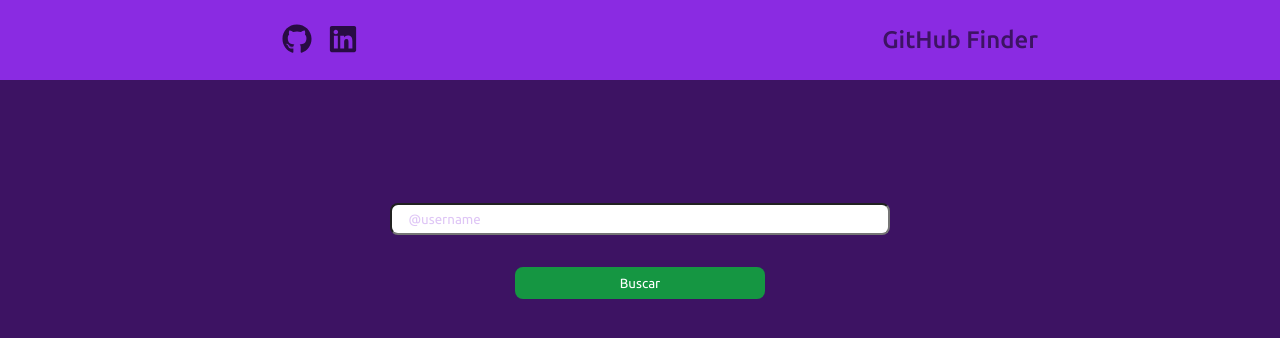
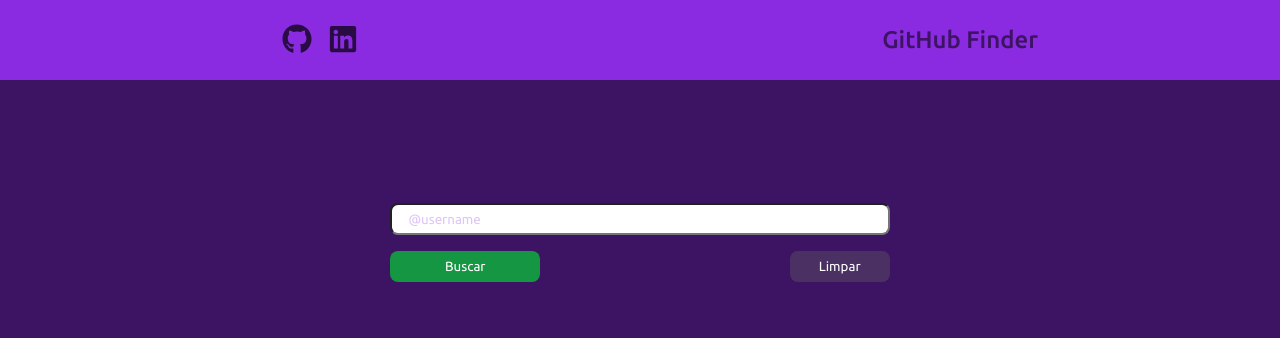
Before and after one commit to thejohnpg/github-finder, a React (Create React App) app: page / in a window 1280 px wide. Shown: the top 338 px of the page. Built offline with nearby package versions, Linux system fonts and the light colour scheme.

Commit message:
chore: add clean list

```diff
--- a/package.json
+++ b/package.json
@@ -9,7 +9,8 @@
     "react": "^16.9.0",
     "react-dom": "^16.9.0",
     "react-icons": "^3.10.0",
-    "react-scripts": "3.1.2"
+    "react-scripts": "3.1.2",
+    "react-toastify": "^5.5.0"
   },
   "scripts": {
     "start": "react-scripts start",
--- a/src/components/Container/Container.css
+++ b/src/components/Container/Container.css
@@ -28,7 +28,6 @@
 
 .buttonAdd {
     width: 40%;
-    height: 4vh;
     background-color: #159642;
     padding: 8px;
     outline: none;
@@ -53,11 +52,50 @@
     width: 100%;
 }
 
+.buttonGoAndClean {
+    display: flex;
+    justify-content: space-between;
+    align-items: center;
+    width: 80%;
+}
+.buttonClean {
+    background-color: #4B3163;
+    padding: 8px;
+    outline: none;
+    border: none;
+    border-radius: 8px;
+    color: #fff;
+    margin-top: 2vh;
+    cursor: pointer;
+    transition: linear opacity 200ms;
+}
+
+.buttonClean:hover {
+    opacity: 0.7;
+}
+
 .errorMsg {
     width: 100%;
     padding: 8px;
-    color: #E6DB65;
+    color: #c179f9;
+    position: fixed;
+    bottom: 0;
+    animation-duration: 3s;
+    animation-name: slidein;
+    user-select: none;
 }
+
+@keyframes slidein {
+    from {
+      margin-bottom: -10%;
+    }
+
+    to {
+      margin-top: 0%;
+      width: 99vw;
+    }
+}
+
 
 @media (min-width: 1024px)  {
     .inputFinderGithub {
@@ -67,7 +105,13 @@
         width: 40%;
         height: 4vh;
     }
+    .buttonGoAndClean {
+        width: 40%;
+    }
     .buttonAdd {
+        width: 30%;
+    }
+    .buttonClean {
         width: 20%;
     }
 }
--- a/src/components/Container/Container.js
+++ b/src/components/Container/Container.js
@@ -50,6 +50,7 @@ class Container extends React.Component {
       };
 
       this.state.listaUsuarios.push(tempData);
+      this.state.usergithub = '';
 
       this.setState({ listaUsuarios: this.state.listaUsuarios });
 
@@ -63,7 +64,16 @@ class Container extends React.Component {
     this.setState({ usergithub: event.target.value });
   }
 
+  handleClean = event => {
+    event.preventDefault();
+    this.setState({ usergithub: '' });
+    this.setState({ msgErro: '' });
+    this.state.listaUsuarios = [];
+    this.setState({ listaUsuarios: this.state.listaUsuarios });
+  }
+
   render() {
+
     let dadosAtualizados = [];
     for (let i = 0; i < this.state.listaUsuarios.length; i++) {
       dadosAtualizados.push(
@@ -82,12 +92,12 @@ class Container extends React.Component {
           />
           <div className="errorMsg">{this.state.msgErro}</div>
 
-          <button className="buttonAdd">Buscar</button>
-
-
+          <div className="buttonGoAndClean">
+            <button className="buttonAdd">Buscar</button>
+            <button className="buttonClean" onClick={this.handleClean}>Limpar</button>
+          </div>
           {dadosAtualizados}
         </form>
-
       </div>
     );
   }
--- a/src/components/User/User.css
+++ b/src/components/User/User.css
@@ -52,6 +52,8 @@
 .companyCard {
     display: flex;
     align-self: center;
+    justify-content: center;
+    align-items: center;
     padding: 4px 0;
 }
 
--- a/src/components/User/User.js
+++ b/src/components/User/User.js
@@ -1,4 +1,6 @@
 import React from "react";
+
+import { MdBusiness, MdLocationOn, MdPerson } from "react-icons/md";
 
 import "./User.css";
 
@@ -21,9 +23,12 @@ class User extends React.Component {
 
           <div className="card">
             <div className="headerCard">
+              <MdPerson size={14} color="#fff" />
+
               <span className="nameGithub">
                 {this.props.listaUsuarios.name}
               </span>
+
               <span className="loginGithub">
                 @{this.props.listaUsuarios.login}
               </span>
@@ -32,20 +37,24 @@ class User extends React.Component {
             <span className="cardUserBio">{this.props.listaUsuarios.bio}</span>
 
             <div className="companyCard">
+              <MdBusiness size={14} color="#fff" />
               <span className="cardUserCompany">
                 {this.props.listaUsuarios.company}
               </span>
+
+              <MdLocationOn size={14} color="#fff" />
               <span className="cardUserLocation">
                 {this.props.listaUsuarios.location}
               </span>
             </div>
 
             <div className="companyCard">
-                <a href={this.props.listaUsuarios.html_url} target="_blank" rel="noopener noreferrer" class="buttonGo">
+                <a href={this.props.listaUsuarios.html_url} target="_blank" rel="noopener noreferrer" className="buttonGo">
                     <span className="linkGitHub"> Acessar </span>
                 </a>
             </div>
           </div>
+
         </div>
       </form>
     );
```
Also changed, not shown: 1 other file (tests, documents, lock files or other folders).
